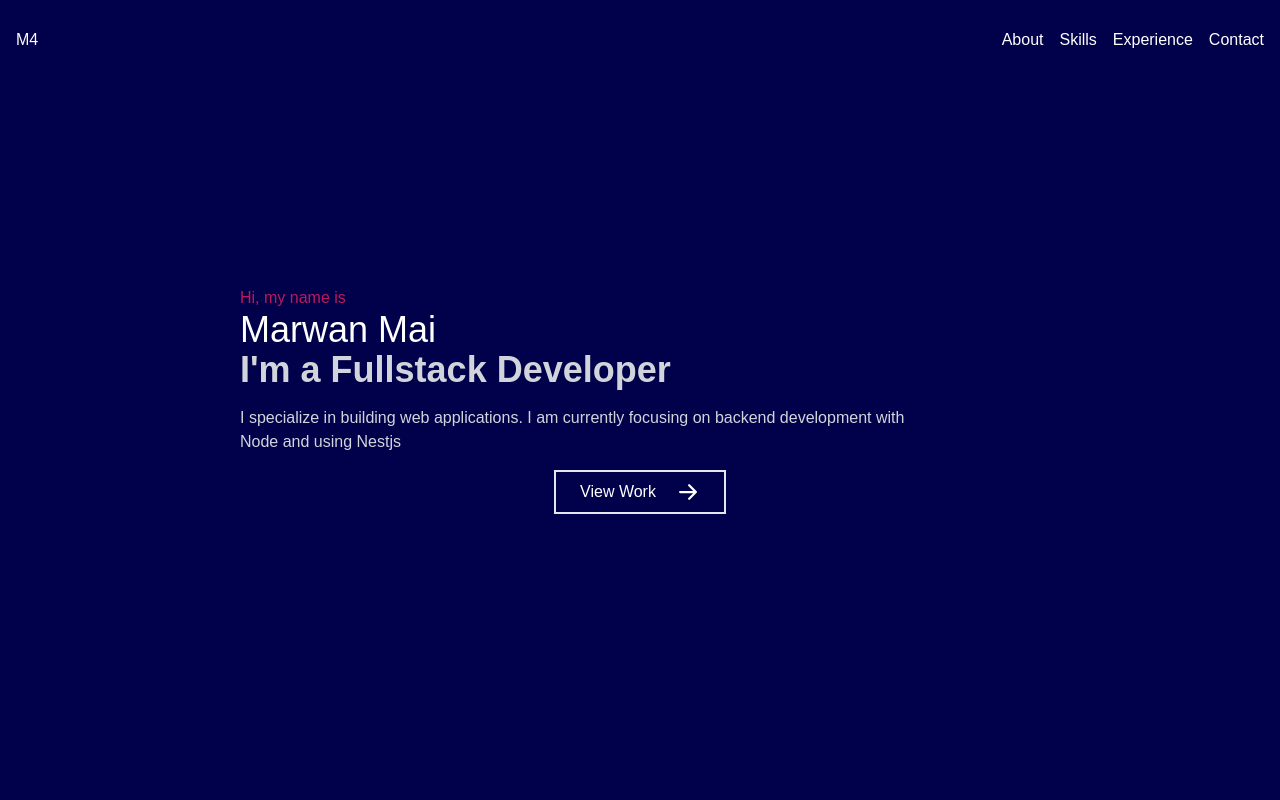
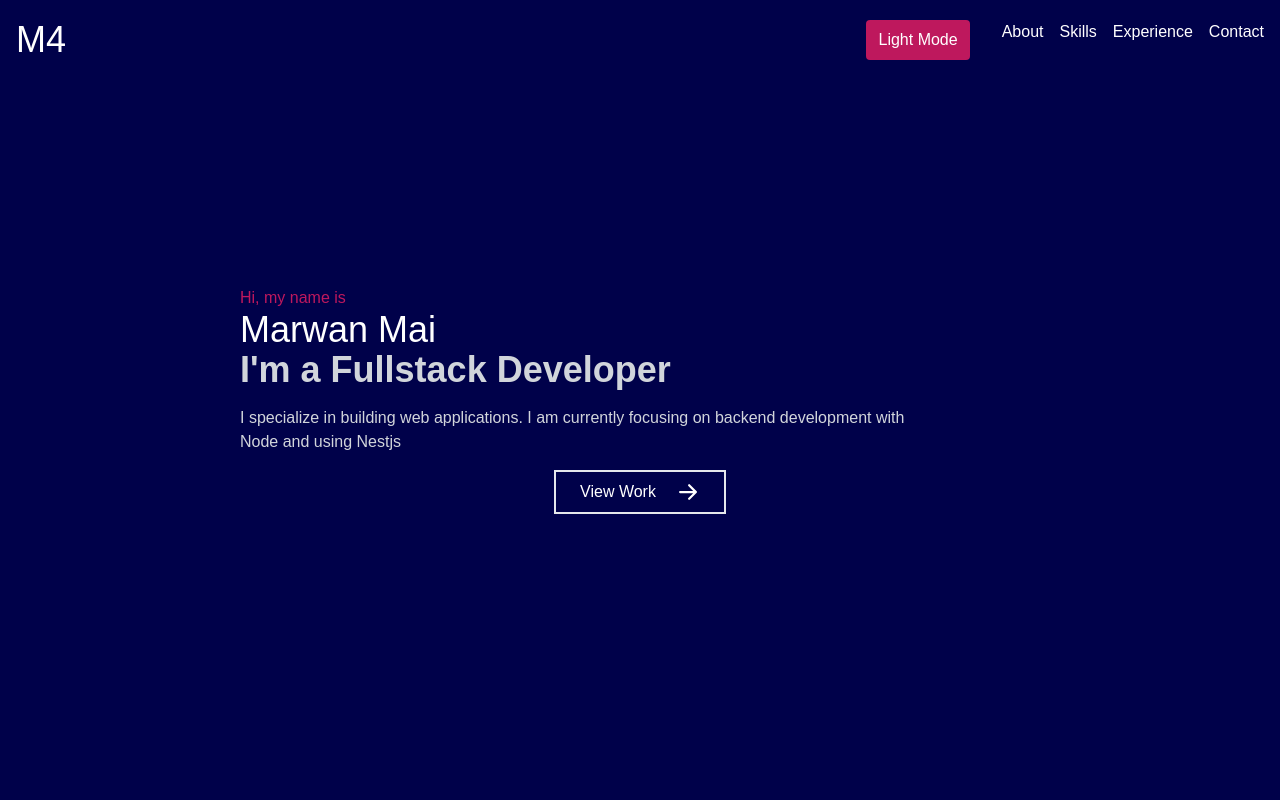
Before and after one commit to Mf4z/portfolio-app, a React (Create React App) app: page / in a window 1280 px wide. Shown: the top 800 px of the page. Built offline with nearby package versions, Linux system fonts and the light colour scheme.

Commit message:
Add DarkMode button

```diff
--- a/src/App.js
+++ b/src/App.js
@@ -3,15 +3,18 @@ import Work from "./pages/Work";
 import Navbar from "./components/Navbar";
 import Contact from "./pages/Contact";
 import Skills from "./pages/Skills";
+import { ThemeProvider } from "./context/ThemeContext";
 
 function App() {
   return (
     <div>
-      <Navbar></Navbar>
-      <About></About>
-      <Skills></Skills>
-      <Work />
-      <Contact />
+      <ThemeProvider>
+        <Navbar />
+        <About />
+        <Skills />
+        <Work />
+        <Contact />
+      </ThemeProvider>
     </div>
   );
 }
--- a/src/components/Navbar.jsx
+++ b/src/components/Navbar.jsx
@@ -10,6 +10,7 @@ import {
   IdentificationIcon,
 } from "@heroicons/react/24/solid";
 import SocialNav from "./SocialNav.jsx";
+import ThemeToggle from "./ThemeToggle.jsx";
 
 const navItems = [
   {
@@ -48,22 +49,25 @@ const Navbar = () => {
     <div className="fixed text-white w-full h-[80px] bg-primary flex justify-between items-center px-4">
       {/* Here is my navbar */}
       <div>
-        <p className="text-4x1">{LOGO_NAME}</p>
+        <p className="text-4xl">{LOGO_NAME}</p>
       </div>
 
       {/* Menu for desktop screens ()>= 768px) */}
+      <div className="flex item-center gap-8">
+        <ThemeToggle></ThemeToggle>
         <ul className="hidden md:flex gap-4">
           <li className="cursor-pointer">About</li>
           <li className="cursor-pointer">Skills</li>
           <li className="cursor-pointer">Experience</li>
           <li className="cursor-pointer">Contact</li>
         </ul>
+      </div>
 
       <div onClick={handleNavClick} className="md:hidden z-10">
         {!mobileNav ? (
-          <Bars3Icon className="z-10 w-6 text-white"></Bars3Icon>
+          <Bars3Icon className="z-10 w-6 text-white" />
         ) : (
-          <XMarkIcon className="z-10 w-6 text-white"></XMarkIcon>
+          <XMarkIcon className="z-10 w-6 text-white" />
         )}
       </div>
       {/* Menu for mobile screens */}
@@ -74,10 +78,10 @@ const Navbar = () => {
             : "hidden"
         }
       >
-        <li className="cursor-pointer">About</li>
-        <li className="cursor-pointer">Skills</li>
-        <li className="cursor-pointer">Experience</li>
-        <li className="cursor-pointer">Contact</li>
+        <li>About</li>
+        <li>Skills</li>
+        <li>Experience</li>
+        <li>Contact</li>
       </ul>
 
       {/* Show my links */}
--- /dev/null
+++ b/src/components/ThemeToggle.jsx
@@ -0,0 +1,17 @@
+import React from "react";
+import { useTheme } from "../context/ThemeContext";
+
+const ThemeToggle = () => {
+  const { isDarkMode, toggleTheme } = useTheme();
+
+  return (
+    <button
+      onClick={toggleTheme}
+      className="rounded px-3 py-2 bg-pink-700 text-white"
+    >
+      {isDarkMode ? "Light Mode" : "Dark Mode"}
+    </button>
+  );
+};
+
+export default ThemeToggle;
--- /dev/null
+++ b/src/context/ThemeContext.jsx
@@ -0,0 +1,17 @@
+import React, { useContext, useState, createContext } from "react";
+const ThemeContext = createContext();
+
+export const ThemeProvider = ({ children }) => {
+  const [isDarkMode, setIsDarkMode] = useState(true);
+
+  const toggleTheme = () => {
+    setIsDarkMode((prevMode) => !prevMode);
+  };
+  return (
+    <ThemeContext.Provider value={{ isDarkMode, toggleTheme }}>
+      {children}
+    </ThemeContext.Provider>
+  );
+};
+
+export const useTheme = () => useContext(ThemeContext);
--- a/src/pages/Contact.jsx
+++ b/src/pages/Contact.jsx
@@ -16,7 +16,7 @@ const Contact = () => {
             Contact
           </p>
           <p className="text-gray-300 py-3">
-            Submit the form below or email me at - ememf4z@gmail.com
+            Submit the form below or email me at - emef4z@gmail.com
           </p>
         </div>
 
```
Lines whose indentation alone changed are shown as unchanged.
